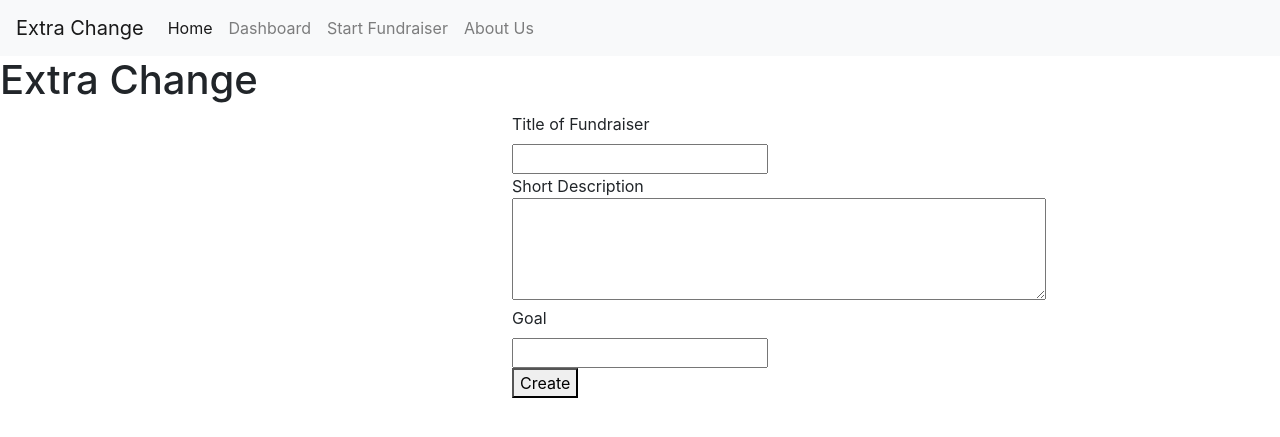
After one commit to Ezra-Bernstein/Extra-Change, a Flask app: template site/templates/createfund.html in a window 1280 px wide. The commit adds this page. Shown: the top 437 px of the page. Run offline with Flask 2, Linux system fonts and the light colour scheme; the template is opened without the code that fills it, so the values that code supplies are empty; parts of the project's set-up code (start-up, migrations or seed data) failed here and were passed over; some libraries are stand-ins or nearby versions.

Commit message:
added createfund

```diff
--- /dev/null
+++ b/site/templates/createfund.html
@@ -0,0 +1,76 @@
+<!DOCTYPE html>
+<!--[if lt IE 7]>      <html class="no-js lt-ie9 lt-ie8 lt-ie7"> <![endif]-->
+<!--[if IE 7]>         <html class="no-js lt-ie9 lt-ie8"> <![endif]-->
+<!--[if IE 8]>         <html class="no-js lt-ie9"> <![endif]-->
+<!--[if gt IE 8]>      <html class="no-js"> <!--<![endif]-->
+<html>
+
+<head>
+    <meta charset="utf-8">
+    <meta http-equiv="X-UA-Compatible" content="IE=edge">
+    <title></title>
+    <meta name="description" content="">
+    <meta name="viewport" content="width=device-width, initial-scale=1">
+    <link rel="stylesheet" href="https://stackpath.bootstrapcdn.com/bootstrap/4.5.2/css/bootstrap.min.css">
+    <link rel="stylesheet" href="../static/signup.css">
+</head>
+
+<body>
+    <nav class="navbar navbar-expand-lg navbar-light bg-light">
+        <a class="navbar-brand" href="#">Extra Change</a>
+        <button class="navbar-toggler" type="button" data-toggle="collapse" data-target="#navbarText"
+            aria-controls="navbarText" aria-expanded="false" aria-label="Toggle navigation">
+            <span class="navbar-toggler-icon"></span>
+        </button>
+        <div class="collapse navbar-collapse" id="navbarText">
+            <ul class="navbar-nav mr-auto">
+                <li class="nav-item active">
+                    <a class="nav-link" href="landing.html">Home </a>
+                </li>
+                <li class="nav-item">
+                    <a class="nav-link" href="dashboard.html">Dashboard</a>
+                </li>
+                <li class="nav-item">
+                    <a class="nav-link" href="#">Start Fundraiser<span class="sr-only">(current)</span></a>
+                </li>
+                <li class="nav-item">
+                    <a class="nav-link" href="#">About Us</a>
+                </li>
+            </ul>
+
+        </div>
+    </nav>
+
+    <h1>Extra Change</h1>
+    <div class="submission">
+        <form class="login-form" action="dashboard.html" method="post">
+            <label for="name-fund">Title of Fundraiser</label><br>
+            <input type="text" id="name-fund" name="name-fund"><br>
+
+              Short Description<textarea for="description" id="description" rows="4" cols="50" name="description"></textarea>
+            <br><label for="goal">Goal</label>
+            <input type="text" id="goal" name="goal">
+
+
+            <button class="favorite styled" type="submit">
+                Create
+            </button>
+
+
+
+        </form>
+
+    </div>
+
+    <script src="https://code.jquery.com/jquery-3.3.1.slim.min.js"
+        integrity="sha384-q8i/X+965DzO0rT7abK41JStQIAqVgRVzpbzo5smXKp4YfRvH+8abtTE1Pi6jizo"
+        crossorigin="anonymous"></script>
+    <script src="https://cdnjs.cloudflare.com/ajax/libs/popper.js/1.14.7/umd/popper.min.js"
+        integrity="sha384-UO2eT0CpHqdSJQ6hJty5KVphtPhzWj9WO1clHTMGa3JDZwrnQq4sF86dIHNDz0W1"
+        crossorigin="anonymous"></script>
+    <script src="https://stackpath.bootstrapcdn.com/bootstrap/4.3.1/js/bootstrap.min.js"
+        integrity="sha384-JjSmVgyd0p3pXB1rRibZUAYoIIy6OrQ6VrjIEaFf/nJGzIxFDsf4x0xIM+B07jRM"
+        crossorigin="anonymous"></script>
+</body>
+
+</html>
```
Also changed, not shown: site/templates/dashboard.html (+8 -2 lines).
